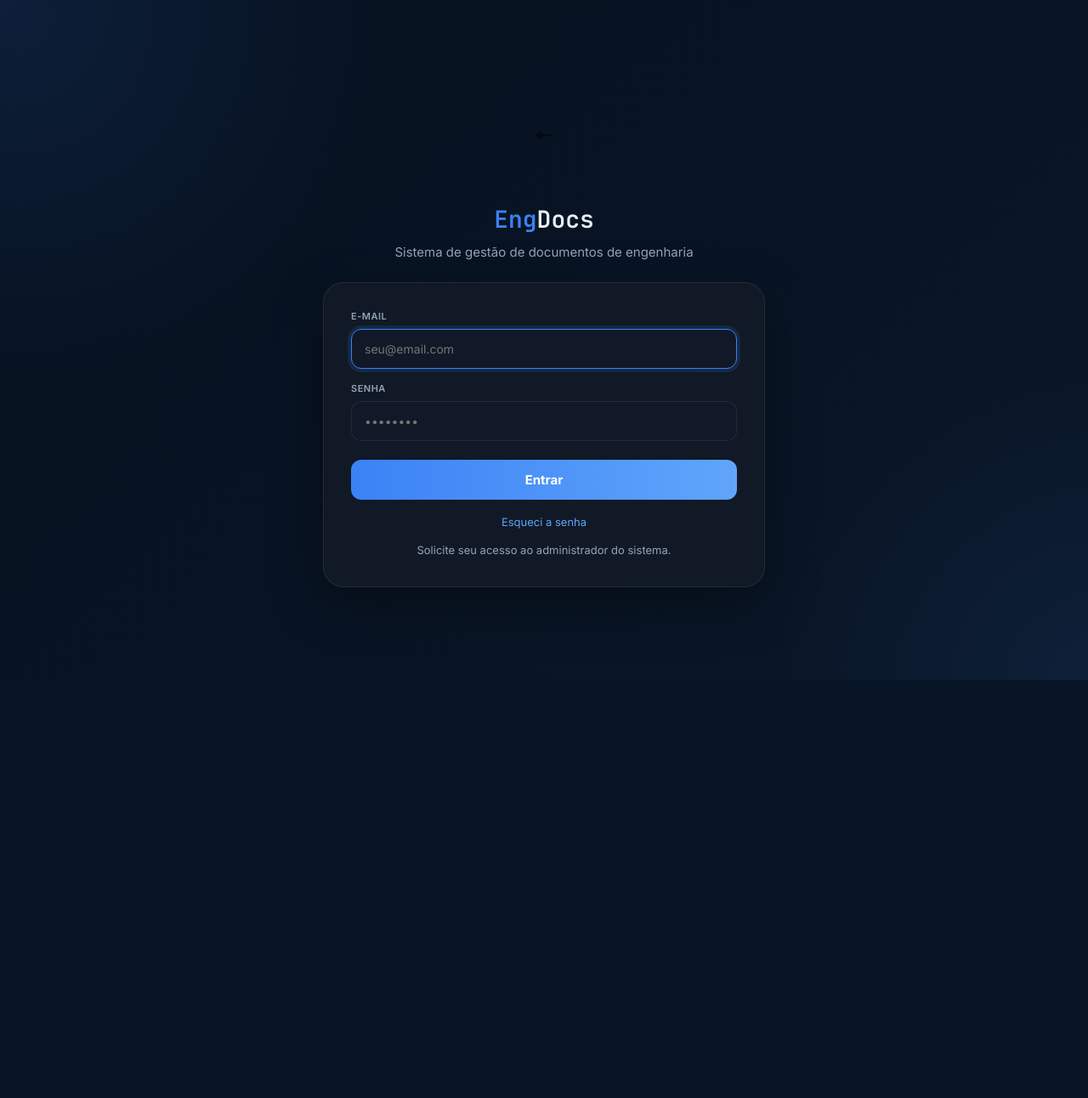
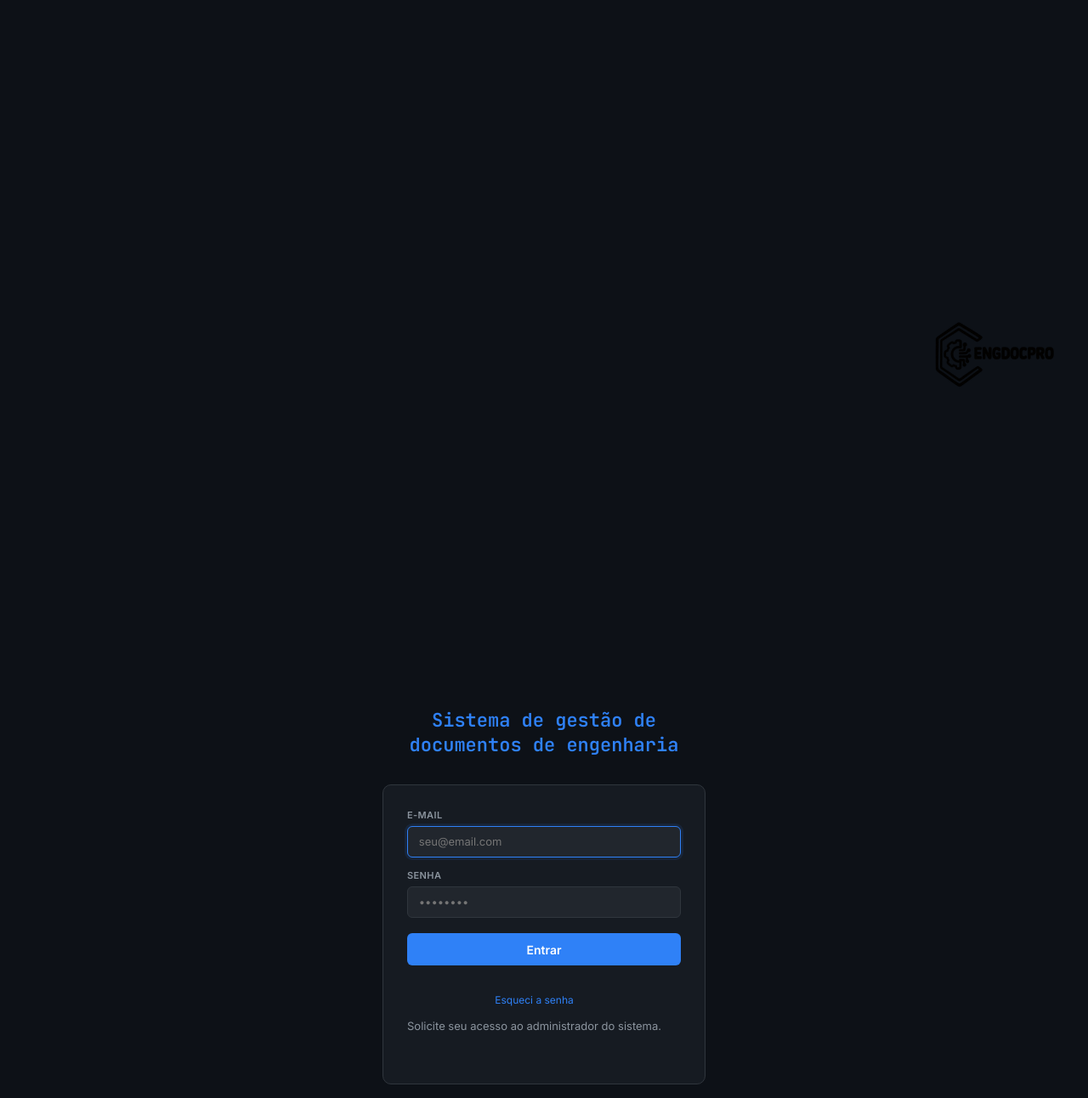
Before and after one commit to GuilhermeHerrera/engdocs, a Flask app: page /login in a window 1280 px wide; the page is wider, and only the part inside the window is pictured. Shown: that part at 85% size. Before the commit the page ends 800 px from the top of that part, so only its background shows below. Run offline with Flask 3, Linux system fonts and the light colour scheme.

Commit message:
Melhorei visual do login e dashboard

```diff
--- a/templates/login.html
+++ b/templates/login.html
@@ -1,41 +1,74 @@
-{% extends "_auth_base.html" %}
-{% block title %}Login — EngDocs{% endblock %}
-
-{% block body %}
+<!-- login.html -->
+<!DOCTYPE html>
+<html lang="pt-BR">
+<head>
+<meta charset="UTF-8"><meta name="viewport" content="width=device-width,initial-scale=1">
+<title>Login — EngDocs</title>
+<link href="https://fonts.googleapis.com/css2?family=Inter:wght@400;500;600;700&family=JetBrains+Mono:wght@600&display=swap" rel="stylesheet">
+<style>
+*,*::before,*::after{box-sizing:border-box;margin:0;padding:0}
+:root{--bg:#0d1117;--surface:#161b22;--surface2:#21262d;--border:#30363d;
+      --accent:#2f81f7;--text:#e6edf3;--text-dim:#8b949e;--green:#3fb950;--red:#f85149;--radius:6px}
+body{background:var(--bg);color:var(--text);font-family:'Inter',sans-serif;
+     min-height:100vh;display:flex;align-items:center;justify-content:center;padding:1rem}
+.wrap{width:100%;max-width:380px}
+.logo{font-family:'JetBrains Mono',monospace;font-weight:600;font-size:22px;
+      color:var(--accent);text-align:center;margin-bottom:.35rem}
+.logo span{color:var(--text-dim)}
+.sub{text-align:center;color:var(--text-dim);font-size:13px;margin-bottom:2rem}
+.card{background:var(--surface);border:1px solid var(--border);border-radius:10px;padding:1.75rem}
+.form-group{margin-bottom:.9rem}
+label{display:block;font-size:11px;font-weight:600;color:var(--text-dim);
+      margin-bottom:.35rem;text-transform:uppercase;letter-spacing:.4px}
+input{width:100%;background:var(--surface2);border:1px solid var(--border);color:var(--text);
+      padding:.6rem .8rem;border-radius:var(--radius);font-size:13px;font-family:'Inter',sans-serif;
+      outline:none;transition:.15s}
+input:focus{border-color:var(--accent);box-shadow:0 0 0 3px rgba(47,129,247,.1)}
+.btn{width:100%;padding:.65rem;border-radius:var(--radius);border:none;
+     background:var(--accent);color:#fff;font-size:14px;font-weight:600;
+     cursor:pointer;font-family:'Inter',sans-serif;transition:.15s;margin-top:.25rem}
+.btn:hover{background:#1f6feb}
+.links{display:flex;justify-content:space-between;margin-top:1.1rem;font-size:12px}
+.links a{color:var(--accent);text-decoration:none}
+.links a:hover{text-decoration:underline}
+.flash{padding:.6rem .9rem;border-radius:var(--radius);margin-bottom:.9rem;font-size:13px}
+.flash.erro{background:rgba(248,81,73,.1);border:1px solid rgba(248,81,73,.3);color:var(--red)}
+.flash.sucesso{background:rgba(63,185,80,.1);border:1px solid rgba(63,185,80,.3);color:var(--green)}
+.flash.info{background:rgba(47,129,247,.1);border:1px solid rgba(47,129,247,.3);color:var(--accent)}
+</style>
+</head>
+<body>
 <div class="wrap">
+<div class="logo" style="text-align:center; margin-bottom:20px;">
   <div class="brand">
-    <img src="{{ url_for('static', filename='uploads/logo.png') }}" alt="EngDocPro" class="brand-logo">
-  </div>
-
-  <div class="logo">Eng<span>Docs</span></div>
-  <p class="sub">Sistema de gestão de documentos de engenharia</p>
-
+  <img src="{{ url_for('static', filename='uploads/logo.png') }}" alt="EngDocPro" class="brand-logo">
+  <p class="brand-subtitle">Sistema de gestão de documentos de engenharia</p>
+</div>
+  <p style="margin-top:10px; font-size:14px; color:#aaa;">
+  </p>
+</div>
+  <p class="sub"></p>
   {% for cat,msg in get_flashed_messages(with_categories=true) %}
-  <div class="flash {{ cat }}">{{ msg }}</div>
-  {% endfor %}
-
+  <div class="flash {{ cat }}">{{ msg }}</div>{% endfor %}
   <div class="card">
     <form method="POST">
-      <div class="form-group">
-        <label>E-mail</label>
-        <input type="email" name="email" required autofocus placeholder="seu@email.com">
-      </div>
-
-      <div class="form-group">
-        <label>Senha</label>
-        <input type="password" name="senha" required placeholder="••••••••">
-      </div>
-
+      <div class="form-group"><label>E-mail</label>
+        <input type="email" name="email" required autofocus placeholder="seu@email.com"></div>
+      <div class="form-group"><label>Senha</label>
+        <input type="password" name="senha" required placeholder="••••••••"></div>
       <button type="submit" class="btn">Entrar</button>
     </form>
-
-    <div class="link-back">
-      <a href="{{ url_for('recuperar_senha') }}">Esqueci a senha</a>
+    <div class="links">
+<div style="text-align:center; margin-top:15px;">
+  <a href="{{ url_for('recuperar_senha') }}" style="display:inline-block; margin-bottom:5px;">
+    Esqueci a senha
+  </a>
+  <p class="sub" style="margin-top:10px;">
+    Solicite seu acesso ao administrador do sistema.
+  </p>
+</div>
     </div>
-
-    <p class="sub" style="margin-top:16px; margin-bottom:0; font-size:13px;">
-      Solicite seu acesso ao administrador do sistema.
-    </p>
   </div>
 </div>
-{% endblock %}
+</body>
+</html>
```
